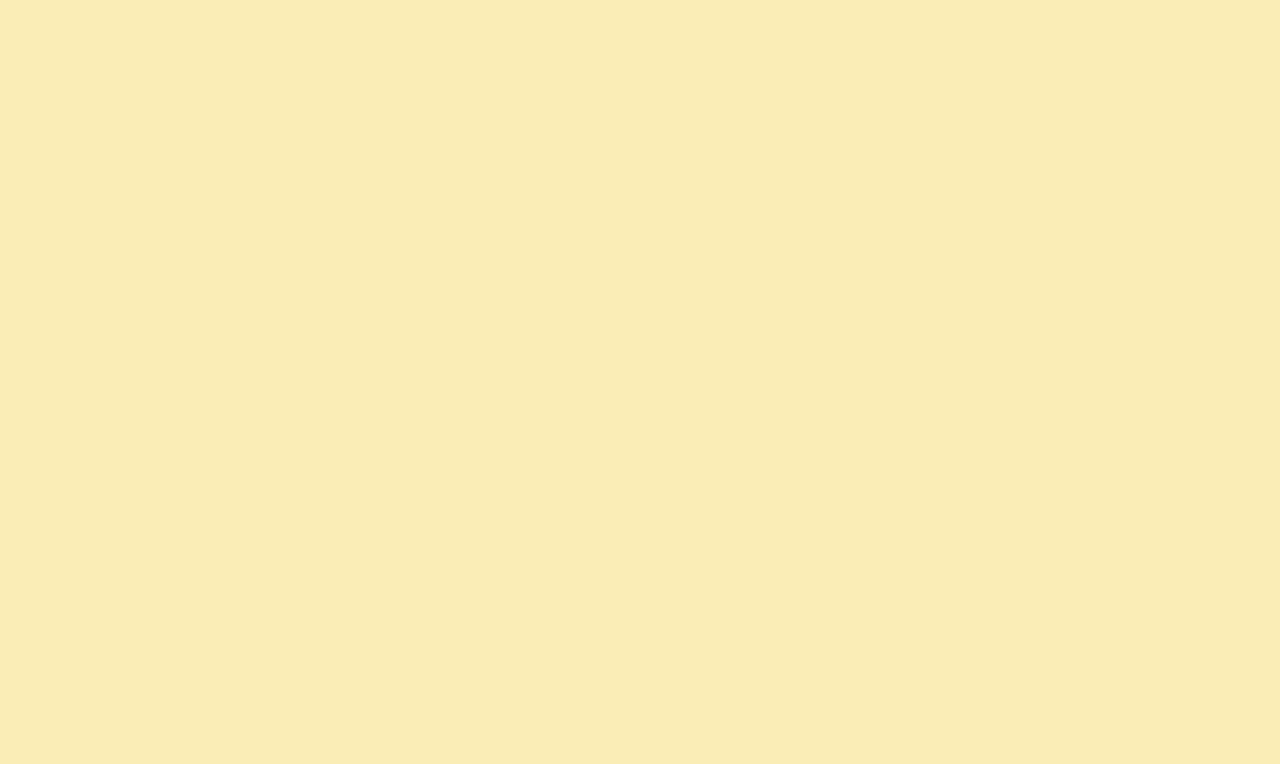
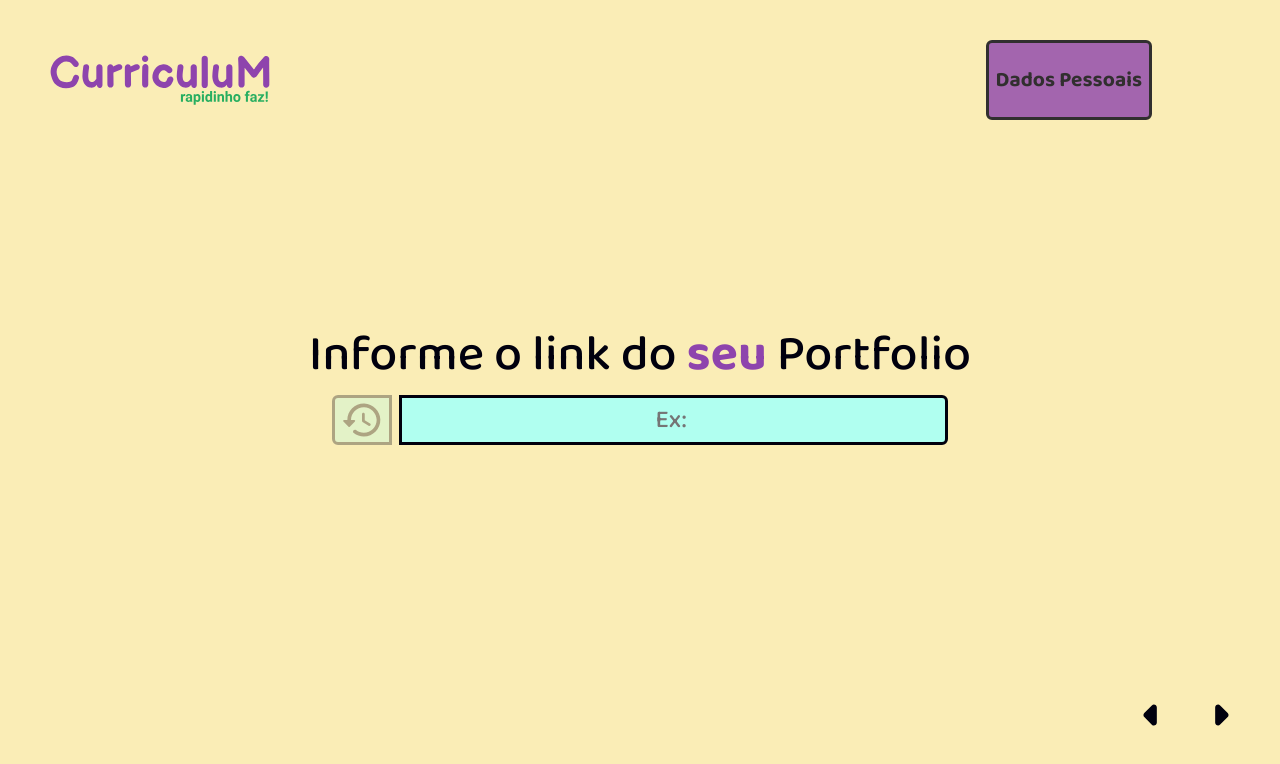
Before and after one commit to brunoCards/curriculum, a React (Create React App) app: page /dados-pessoais/portfolio in a window 1280 px wide. Shown: the top 764 px of the page. Built offline with nearby package versions, Linux system fonts and the light colour scheme; the HTML template or start-up script is replaced by a standard one.

Commit message:
criaçao das screens Linkedin e Protfolio page

```diff
--- a/src/contexts/FormContext.js
+++ b/src/contexts/FormContext.js
@@ -1,10 +1,8 @@
 import React, { createContext, useContext, useState } from 'react';
-
+//import react-router-dom
+import { useHistory } from 'react-router-dom';
 // //import react-hook
 import useForm from '../hooks/useForm';
-
-//import react-router-dom
-import { useHistory } from 'react-router-dom';
 
 const FormContext = createContext();
 
@@ -24,8 +22,10 @@ const initialState = {
   institution: '',
   language: '',
   level: '',
+  linkedin: '',
   name: '',
   phone: '',
+  portfolio: '',
   resigndate: '',
   startdate: '',
   state: '',
--- a/src/hooks/useEmailHandler.js
+++ b/src/hooks/useEmailHandler.js
@@ -11,7 +11,6 @@ const useEmailHandler = () => {
       text: form.email,
     };
     let pattern = /^(([^<>()[\]\.,;:\s@\"]+(\.[^<>()[\]\.,;:\s@\"]+)*)|(\".+\"))@(([^<>()[\]\.,;:\s@\"]+\.)+[^<>()[\]\.,;:\s@\"]{2,})$/;
-    console.log(pattern.test(newEmail.text));
     const patternTest = pattern.test(newEmail.text);
     if (!newEmail || patternTest === false) {
       alert('Insira um email válido!');
--- a/src/routers/Router.js
+++ b/src/routers/Router.js
@@ -1,8 +1,12 @@
 //screens
+//import react-router-dom
+import { BrowserRouter, Route, Switch } from 'react-router-dom';
+//import Context
+import { FormProvider } from '../contexts/FormContext';
 import ActivitiesInputPage from '../screens/ActivitiesInputPage';
 import AdmitDatePage from '../screens/AdmitDatePage';
+import CityInputPage from '../screens/CityInputPage';
 import CompanyNamePage from '../screens/CompanyNamePage';
-import CityInputPage from '../screens/CityInputPage';
 import CourseNamePage from '../screens/CourseNamePage';
 import DegreeLevelPage from '../screens/DegreeLevelPage';
 import DescriptionInputPage from '../screens/DescriptionInputPage';
@@ -13,18 +17,14 @@ import KnowledgeInputPage from '../screens/KnowledgeInputPage';
 import LandingPage from '../screens/LandingPage';
 import LanguageInputPage from '../screens/LanguageInputPage';
 import LanguageLevelPage from '../screens/LanguageLevelPage';
+import LinkedinInputPage from '../screens/LinkedinInputPage';
 import NameInputPage from '../screens/NameInputPage';
 import PhoneInputPage from '../screens/PhoneInputPage';
+import PortfolioInputPage from '../screens/PortfolioInputPage';
 import ResignDatePage from '../screens/ResignDatePage';
 import ReviewPage from '../screens/ReviewPage';
+import StartDatePage from '../screens/StartDatePage';
 import StateInputPage from '../screens/StateInputPage';
-import StartDatePage from '../screens/StartDatePage';
-
-//import Context
-import { FormProvider } from '../contexts/FormContext';
-
-//import react-router-dom
-import { BrowserRouter, Switch, Route } from 'react-router-dom';
 
 const Router = () => {
   return (
@@ -50,12 +50,12 @@ const Router = () => {
             <Route exact path="/dados-pessoais/telefones">
               <PhoneInputPage />
             </Route>
-            {/* <Route exact path="/dados-pessoais/linkedin">
+            <Route exact path="/dados-pessoais/linkedin">
               <LinkedinInputPage />
             </Route>
             <Route exact path="/dados-pessoais/portfolio">
               <PortfolioInputPage />
-            </Route> */}
+            </Route>
             <Route exact path="/dados-pessoais/descricao">
               <DescriptionInputPage />
             </Route>
--- a/src/routers/goToPages.js
+++ b/src/routers/goToPages.js
@@ -26,13 +26,13 @@ export const goToDescriptionPage = (history) => {
   history.push('/dados-pessoais/descricao');
 };
 
-// export const goToLinkedinPage = (history) => {
-//   history.push('/dados-pessoais/linkedin');
-// };
+export const goToLinkedinPage = (history) => {
+  history.push('/dados-pessoais/linkedin');
+};
 
-// export const goToGithubPage = (history) => {
-//   history.push('/dados-pessoais/portfolio');
-// };
+export const goToPortfolioPage = (history) => {
+  history.push('/dados-pessoais/portfolio');
+};
 
 export const goToKnowledgesPage = (history) => {
   history.push('/dados-pessoais/conhecimentos');
--- a/src/screens/DescriptionInputPage/index.jsx
+++ b/src/screens/DescriptionInputPage/index.jsx
@@ -38,12 +38,12 @@ const DescriptionInputPage = () => {
       <PagesContainer>
         <LargeMain className="isDescription">
           <Text
-            content="Faça uma breve descrição sobre"
+            content="Faça um breve resumo sobre"
             span="você,"
-            isgreen="seu momento"
-            continueContent="atual. E o que"
+            isgreen="suas experiências em projetos"
+            continueContent="ou trabalhos que"
             ispurple="você"
-            afterEmphasys="espera de uma empresa?"
+            afterEmphasys="ja fez ou participou:"
             hasParagraph
           />
           <LargeInputBox>
@@ -57,7 +57,7 @@ const DescriptionInputPage = () => {
               name="description"
               value={form.description}
               onChange={handleOnchangeInput}
-              placeholder="Sou uma pessoa legal, já fui Super-Heroi, mas hoje busco um emprego, pois fui demitido da Liga da Justiça."
+              placeholder="Já transformei um carro do exército americano em um batmóvel, lutei contra muitos vilões usando meus batequipamentos, fui treinado pelo Ra's al Ghul, e me tornei o Batman"
             />
           </LargeInputBox>
         </LargeMain>
--- /dev/null
+++ b/src/screens/LinkedinInputPage/index.jsx
@@ -0,0 +1,64 @@
+import React from 'react';
+
+//import context
+import { useFormulary } from '../../contexts/FormContext';
+
+//import routers-goTo's
+import {
+  goToPortfolioPage,
+  goBack,
+  goToReviewPage,
+} from '../../routers/goToPages';
+
+//components
+import Header from '../../components/Header';
+import Text from '../../components/Text';
+
+//styled-components
+import { PagesContainer } from '../../styles/Components/PagesContainer/styles';
+import { HeaderTitle } from '../../styles/Components/HeaderTitle/styles';
+import { Main } from '../../styles/Components/MainContainer/styles';
+import { InputBox } from '../../styles/Components/InputBox/styles';
+import { Input } from '../../components/Input/styles';
+import { MainFooter } from '../../styles/Components/Footer/styles';
+import {
+  BackButton,
+  NextButton,
+  BackToButton,
+} from '../../styles/Components/Buttons/styles';
+
+const LinkedinInputPage = () => {
+  const { history, form, handleOnchangeInput } = useFormulary();
+
+  return (
+    <>
+      <Header>
+        <HeaderTitle className="isPersonal">Dados Pessoais</HeaderTitle>
+      </Header>
+      <PagesContainer>
+        <Main>
+          <Text content="Informe o" span="seu" continueContent="LinkedIn" />
+          <InputBox>
+            {form.linkedin !== '' ? (
+              <BackToButton onClick={() => goToReviewPage(history)} />
+            ) : (
+              <BackToButton className="isHidden" />
+            )}
+            <Input
+              className="withoutAdd"
+              name="linkedin"
+              value={form.linkedin}
+              onChange={handleOnchangeInput}
+              placeholder="Ex: https://www.linkedin.com/in/seulinkedIn"
+            />
+          </InputBox>
+        </Main>
+        <MainFooter>
+          <BackButton onClick={() => goBack(history)} />
+          <NextButton onClick={() => goToPortfolioPage(history)} />
+        </MainFooter>
+      </PagesContainer>
+    </>
+  );
+};
+export default LinkedinInputPage;
--- a/src/screens/PhoneInputPage/index.jsx
+++ b/src/screens/PhoneInputPage/index.jsx
@@ -8,7 +8,7 @@ import usePhoneHandler from '../../hooks/usePhoneHandler';
 
 //import routers-goTo's
 import {
-  goToDescriptionPage,
+  goToLinkedinPage,
   goBack,
   goToReviewPage,
 } from '../../routers/goToPages';
@@ -123,7 +123,7 @@ const PhoneInputPage = () => {
         <MainFooter>
           <BackButton onClick={() => goBack(history)} />
           {phones.length > 0 ? (
-            <NextButton onClick={() => goToDescriptionPage(history)} />
+            <NextButton onClick={() => goToLinkedinPage(history)} />
           ) : (
             <NextButton
               onClick={() =>
--- /dev/null
+++ b/src/screens/PortfolioInputPage/index.jsx
@@ -0,0 +1,68 @@
+import React from 'react';
+
+//import context
+import { useFormulary } from '../../contexts/FormContext';
+
+//import routers-goTo's
+import {
+  goToDescriptionPage,
+  goBack,
+  goToReviewPage,
+} from '../../routers/goToPages';
+
+//components
+import Header from '../../components/Header';
+import Text from '../../components/Text';
+
+//styled-components
+import { PagesContainer } from '../../styles/Components/PagesContainer/styles';
+import { HeaderTitle } from '../../styles/Components/HeaderTitle/styles';
+import { Main } from '../../styles/Components/MainContainer/styles';
+import { InputBox } from '../../styles/Components/InputBox/styles';
+import { Input } from '../../components/Input/styles';
+import { MainFooter } from '../../styles/Components/Footer/styles';
+import {
+  BackButton,
+  NextButton,
+  BackToButton,
+} from '../../styles/Components/Buttons/styles';
+
+const PortfolioInputPage = () => {
+  const { history, form, handleOnchangeInput } = useFormulary();
+
+  return (
+    <>
+      <Header>
+        <HeaderTitle className="isPersonal">Dados Pessoais</HeaderTitle>
+      </Header>
+      <PagesContainer>
+        <Main>
+          <Text
+            content="Informe o link do"
+            span="seu"
+            continueContent="Portfolio"
+          />
+          <InputBox>
+            {form.portfolio !== '' ? (
+              <BackToButton onClick={() => goToReviewPage(history)} />
+            ) : (
+              <BackToButton className="isHidden" />
+            )}
+            <Input
+              className="withoutAdd"
+              name="portfolio"
+              value={form.portfolio}
+              onChange={handleOnchangeInput}
+              placeholder="Ex: "
+            />
+          </InputBox>
+        </Main>
+        <MainFooter>
+          <BackButton onClick={() => goBack(history)} />
+          <NextButton onClick={() => goToDescriptionPage(history)} />
+        </MainFooter>
+      </PagesContainer>
+    </>
+  );
+};
+export default PortfolioInputPage;
```
Also changed, not shown: 1 other file (tests, documents, lock files or other folders).
